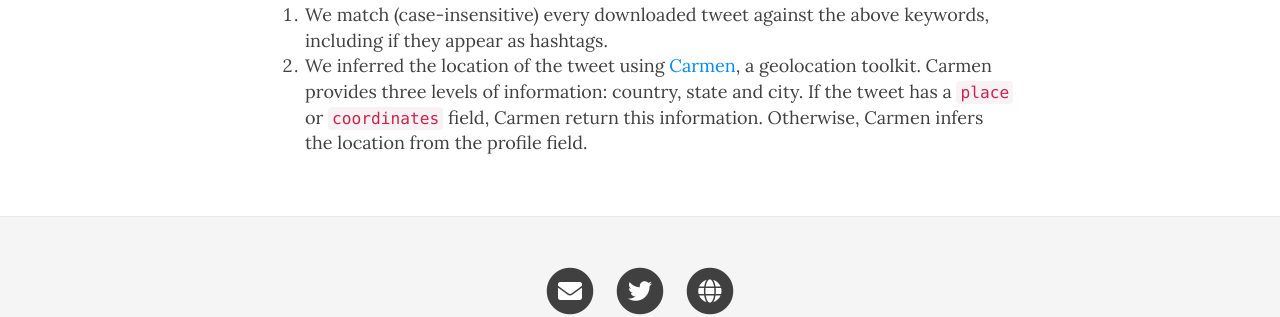
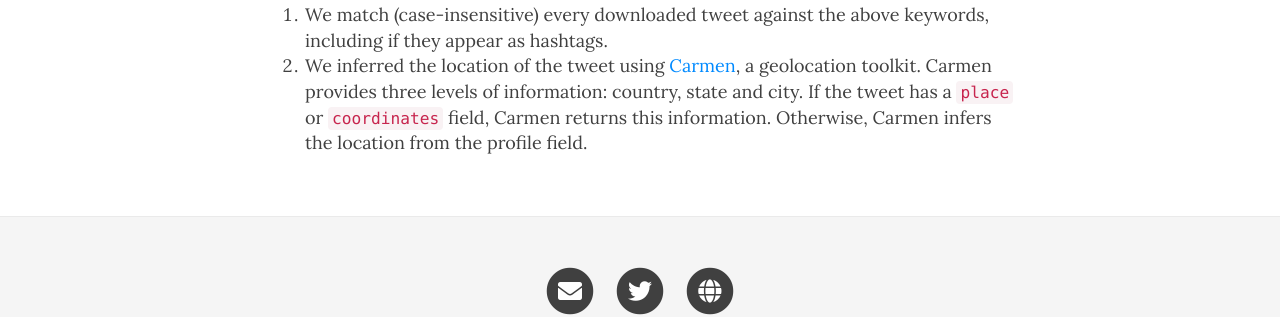
Before and after one commit to mdredze/covid19_twitter_data.github.io, a Jekyll site: the page built from data.md, in a window 1280 px wide and 900 px high, scrolled down 1124 px. Shown: the part 450-767 px from the top of the window. Built offline with Jekyll 4.4.1, drawn with Linux system fonts in a browser that asks for light colours; nearby versions of some CDN libraries.

Commit message:
Fixed typo on data page

```diff
--- a/data.md
+++ b/data.md
@@ -54,4 +54,4 @@ We also include tweets that contain these keywords as hashtags, e.g. #covid19.
 We create the dataset using the following process.
 
 1. We match (case-insensitive) every downloaded tweet against the above keywords, including if they appear as hashtags.
-2. We inferred the location of the tweet using [Carmen](https://github.com/mdredze/carmen-python), a geolocation toolkit. Carmen provides three levels of information: country, state and city. If the tweet has a `place` or `coordinates` field, Carmen return this information. Otherwise, Carmen infers the location from the profile field.
+2. We inferred the location of the tweet using [Carmen](https://github.com/mdredze/carmen-python), a geolocation toolkit. Carmen provides three levels of information: country, state and city. If the tweet has a `place` or `coordinates` field, Carmen returns this information. Otherwise, Carmen infers the location from the profile field.
```
Also changed, not shown: other parts of data.md (+1 -1 lines).
